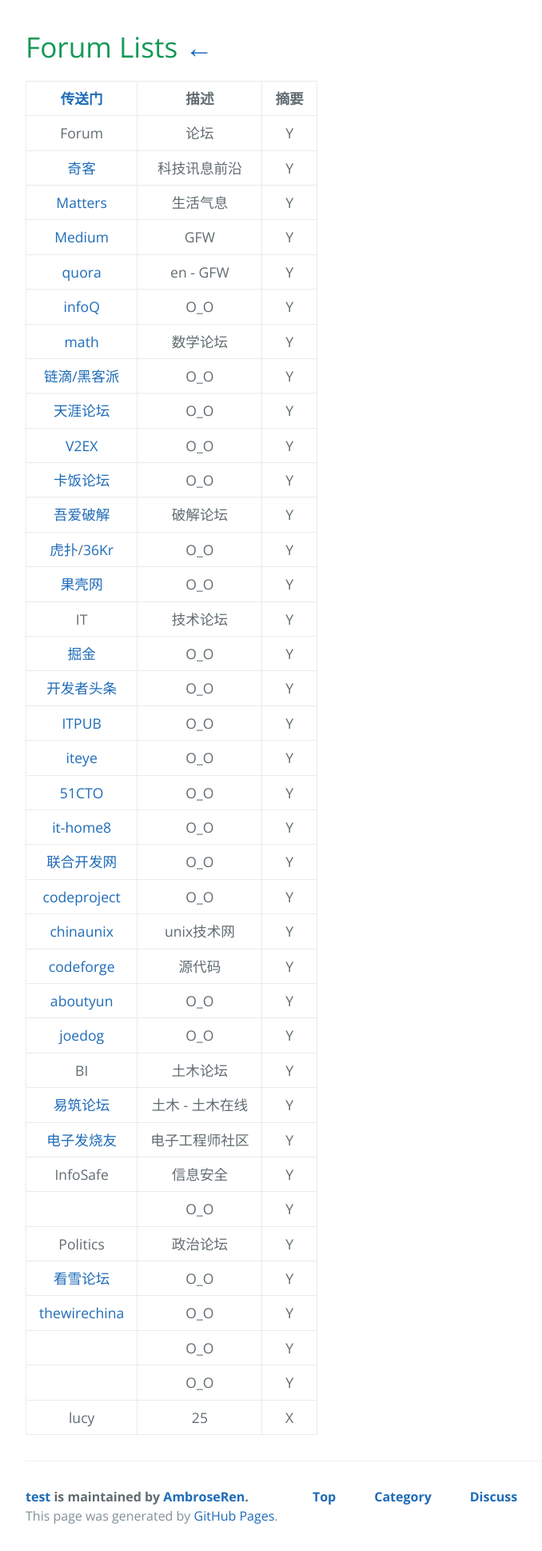
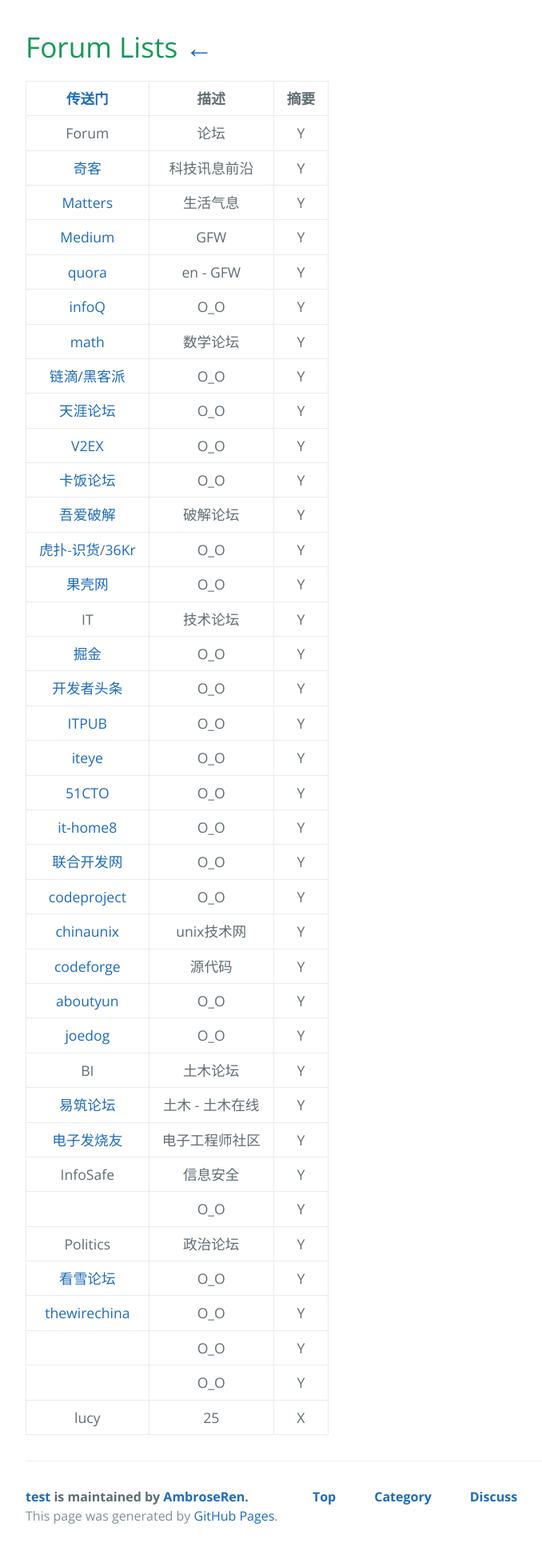
Before and after one commit to AmbroseRen/test, a Jekyll site: the page built from Library/Forum.md, in a window 1280 px wide. Shown: the whole page at 80% size, without its empty margins (192-870 px from the left). Built offline with Jekyll 4.4.1, drawn with Linux system fonts in a browser that asks for light colours; our own code applies the rules of GitHub Pages for plain Markdown files; the repository's description, which GitHub fills in, is left out.

Commit message:
Update Forum.md

```diff
--- a/Library/Forum.md
+++ b/Library/Forum.md
@@ -14,7 +14,7 @@
 | [V2EX](https://www.v2ex.com/) | O_O | Y |
 | [卡饭论坛](https://bbs.kafan.cn/) | O_O | Y |
 | [吾爱破解](https://www.52pojie.cn/) | 破解论坛 | Y |
-| [虎扑](https://bbs.hupu.com/)/[36Kr](https://www.36kr.com/) | O_O | Y |
+| [虎扑](https://bbs.hupu.com/)-[识货](http://www.shihuo.cn/before)/[36Kr](https://www.36kr.com/) | O_O | Y |
 | [果壳网](https://www.guokr.com/) | O_O | Y |
 | IT | 技术论坛 | Y |
 | [掘金](https://juejin.im/) | O_O | Y |
```
